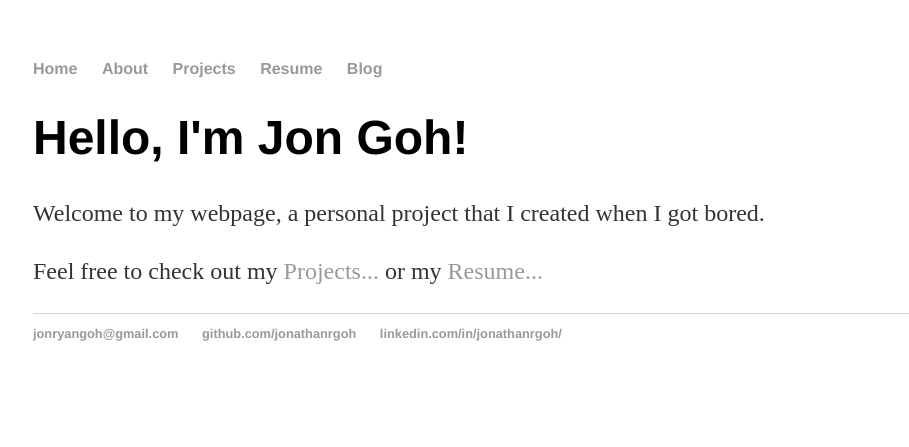
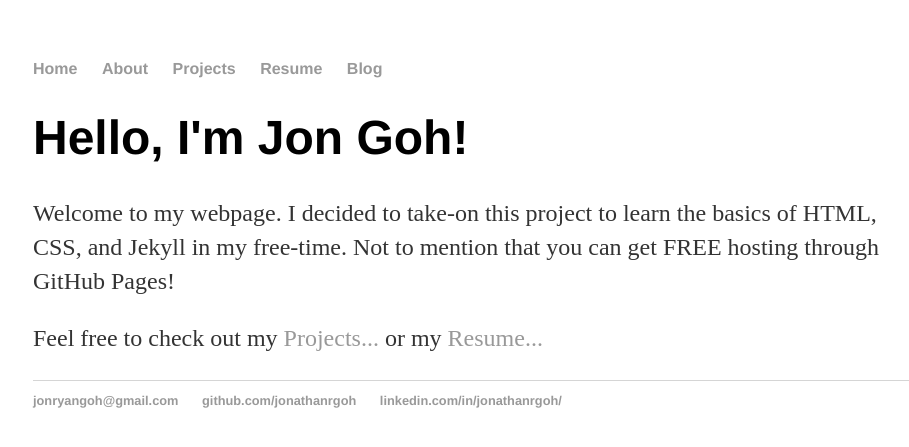
Before and after one commit to jonathanrgoh/jonathanrgoh.github.io, a Jekyll site: the page built from index.html, in a window 1280 px wide. Shown: the top 447 px of the page, without its empty margins (159-1068 px from the left). Built offline with Jekyll 4.4.1, drawn with Linux system fonts in a browser that asks for light colours.

Commit message:
Update index.html

```diff
--- a/index.html
+++ b/index.html
@@ -4,7 +4,7 @@ title: Jon Goh, First Website Attempt
 ---
 <div class="blurb">
 	<h1>Hello, I'm Jon Goh!</h1>
-	<p>Welcome to my webpage, a personal project that I created when I got bored.</p>
+	<p>Welcome to my webpage. I decided to take-on this project to learn the basics of HTML, CSS, and Jekyll in my free-time. Not to mention that you can get FREE hosting through GitHub Pages!</p>
 	<p>Feel free to check out my <a href="/projects">Projects...</a> or my <a href="/resume">Resume...</a> </p>
 
 </div><!-- /.blurb -->
```
